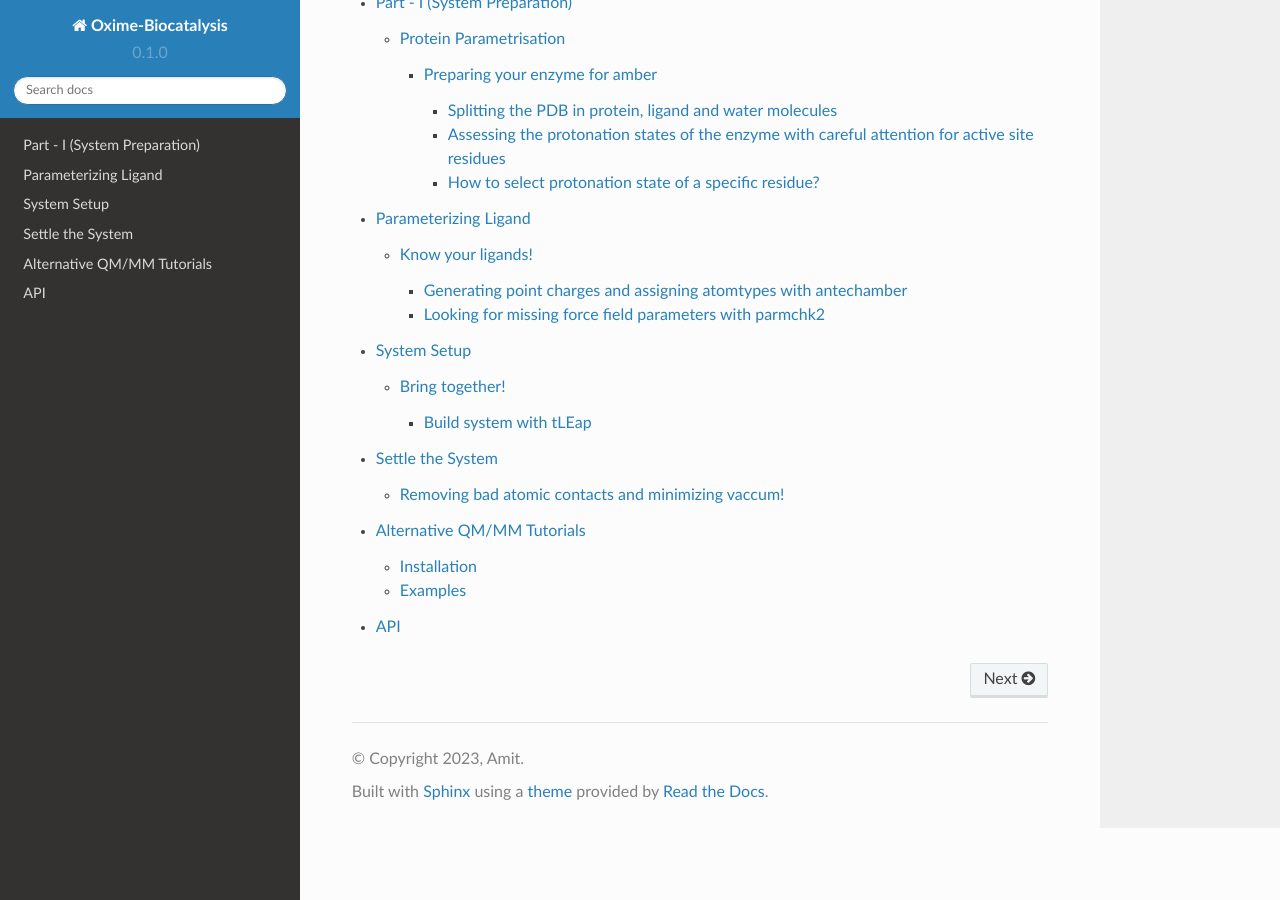
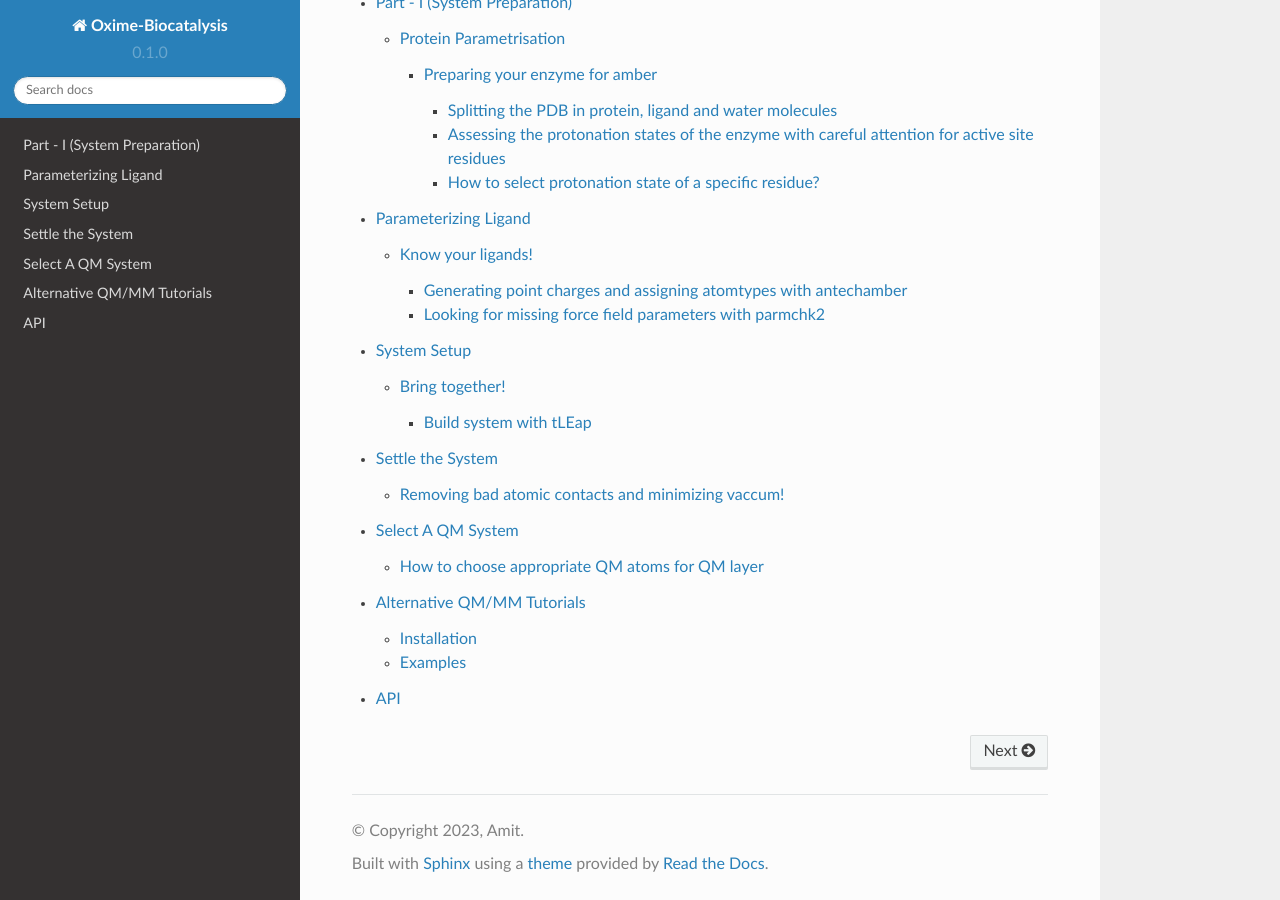
Before and after one commit to hopanoid/Enzyme-Reaction-Dynamics-Tutorial, a Sphinx documentation site: the page built from docs/source/index.rst, in a window 1280 px wide and 900 px high, scrolled down 1285 px. Built offline with Sphinx 7.4.7 and the Read the Docs theme 2.0.0, drawn with Linux system fonts in a browser that asks for light colours.

```diff
--- a/docs/source/5-qm_systems.rst
+++ b/docs/source/5-qm_systems.rst
@@ -3,9 +3,9 @@
 .. include:: /includes/defs.rst
 .. include:: /includes/links.rst
 
-****************
-Select QM System
-****************
+******************
+Select A QM System
+******************
 
 ===============================================
 How to choose appropriate QM atoms for QM layer
--- a/docs/source/index.rst
+++ b/docs/source/index.rst
@@ -73,5 +73,6 @@ Contents
    2-ligand
    3-system_setup
    4-settle_system
+   5-qm_systems.rst
    alternatives
    api
```
